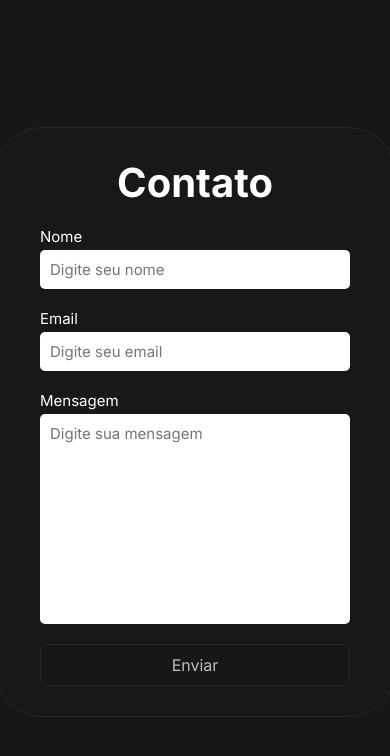
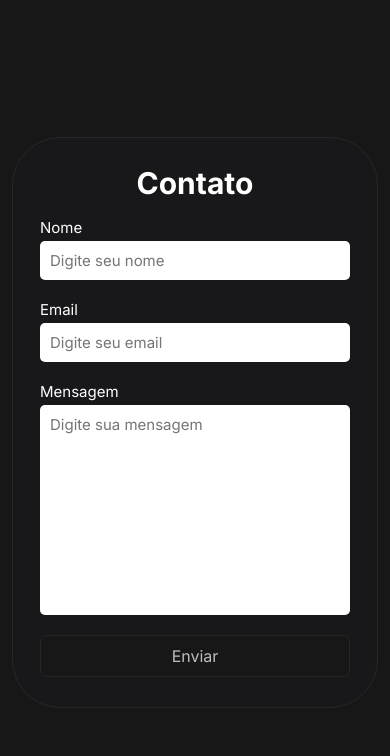
Before and after one commit to LucasOliveira52/pagina-de-contato, a plain HTML site: page index.html in a window 390 px wide. Drawn offline with Linux system fonts and the light colour scheme.

Commit message:
melhorando a responsividade

```diff
--- a/assets/contrate-me.css
+++ b/assets/contrate-me.css
@@ -79,3 +79,16 @@ form button{
 form button:hover{
     background-color: #000;
 }
+
+
+@media screen and (max-width: 450px){
+    section{
+        margin: 0 80px;
+        padding: 10px 27px;
+    }
+
+    section h2{
+        font-size: 30px;
+        margin: 17px;
+    }
+}
```
